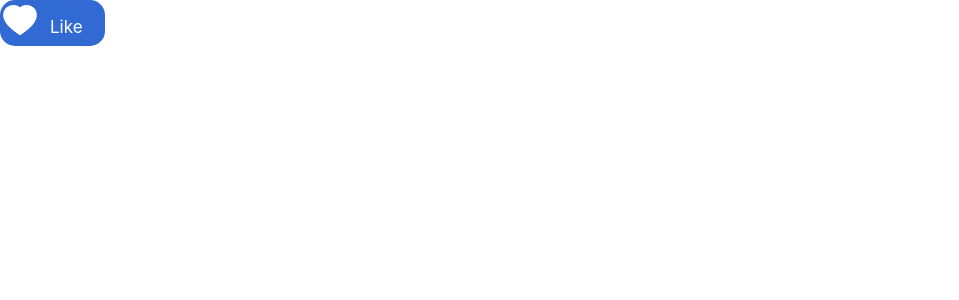
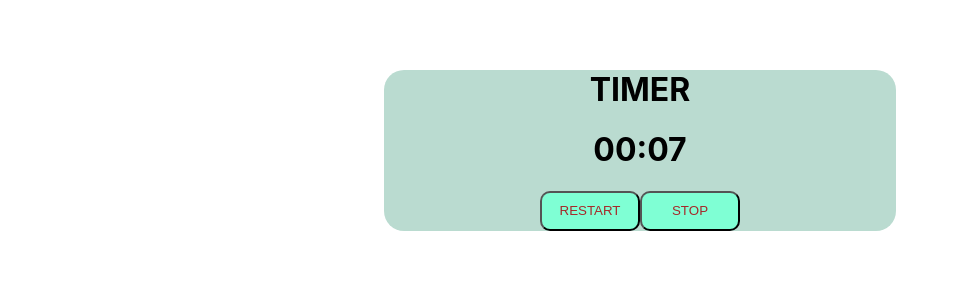
Before and after one commit to thanhvanhuynh/RJB24-THANHHUYNH, a React (Create React App) app in the folder homeword1/: page / in a window 1280 px wide. Shown: the top 300 px of the page, without its empty margins (0-959 px from the left). Built offline with nearby package versions, Linux system fonts and the light colour scheme.

Commit message:
rateButton

```diff
--- a/homeword1/src/App.js
+++ b/homeword1/src/App.js
@@ -1,13 +1,12 @@
 import "./App.css";
 import React from "react";
-import LikeButton from "./Homework/home3/LikeButton";
+import Ratebutton from "./Homework/home3/Ratebutton";
 
 function App() {
   return (
     <>
       <div>
-        <LikeButton />
-        {/* <Vidu /> */}
+        <Ratebutton />
       </div>
     </>
   );
--- /dev/null
+++ b/homeword1/src/Homework/home3/RateButton.css
@@ -0,0 +1,19 @@
+.timer{
+    margin: 70px 30%;
+    width: auto;
+    height: auto;
+    background-color: rgb(186, 219, 208);
+    border-radius: 20px;
+
+}
+.container{
+    text-align: center;
+}
+.restart ,.stop {
+    width: 100px;
+    height: 40px;
+    background-color: aquamarine;
+    color: brown;
+    border-radius: 10px;
+
+}
--- /dev/null
+++ b/homeword1/src/Homework/home3/Ratebutton.js
@@ -0,0 +1,44 @@
+import React, { useEffect, useState } from "react";
+import "./RateButton.css";
+import { BsStarFill } from "react-icons/bs";
+export default function Ratebutton() {
+  const [secons, setSecons] = useState(0);
+  const [minute, setMinute] = useState(0);
+  let timer;
+  useEffect(() => {
+    timer = setInterval(() => {
+      setSecons(secons + 1);
+      if (secons === 59) {
+        setMinute(minute + 1);
+        setSecons(0);
+      }
+    }, 1000);
+    return () => clearInterval(timer);
+  });
+  const Restart = () => {
+    setMinute(0);
+    setSecons(0);
+  };
+  const Stop = () => {
+    clearInterval(timer);
+  };
+  return (
+    <div className="timer">
+      <div className="container">
+        <div className="container-timer">
+          <h1>TIMER</h1>
+          <h1>
+            {minute < 10 ? "0" + minute : minute}:
+            {secons < 10 ? "0" + secons : secons}
+          </h1>
+          <button className="restart" onClick={Restart}>
+            RESTART
+          </button>
+          <button className="stop" onClick={Stop}>
+            STOP
+          </button>
+        </div>
+      </div>
+    </div>
+  );
+}
```
